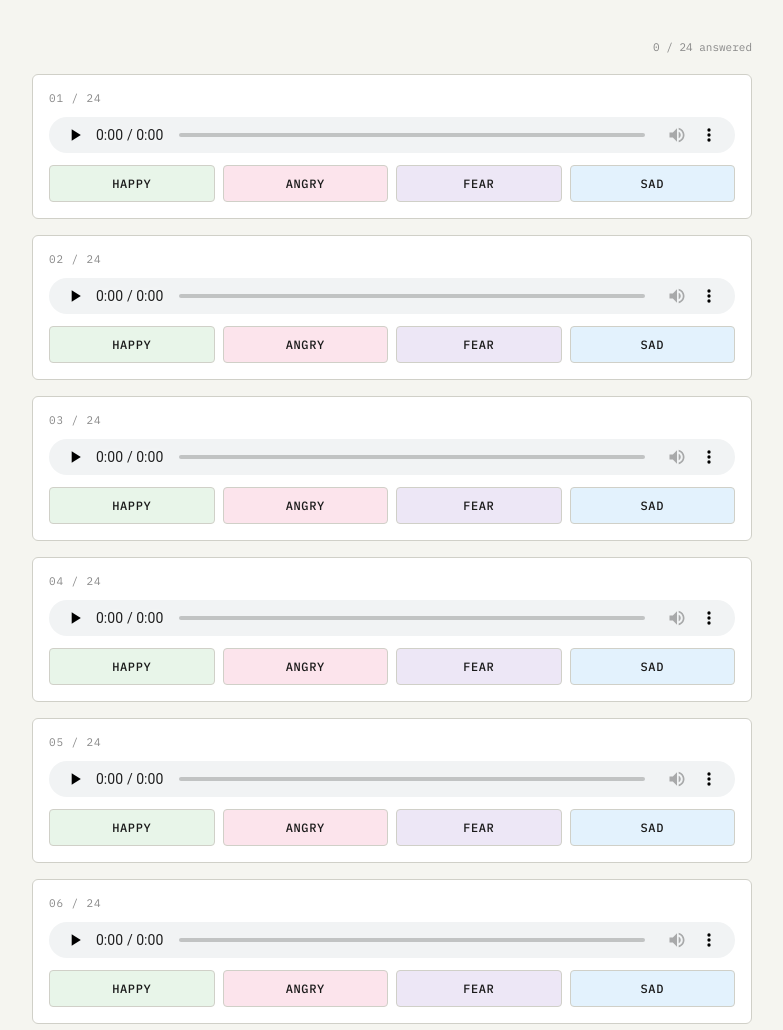
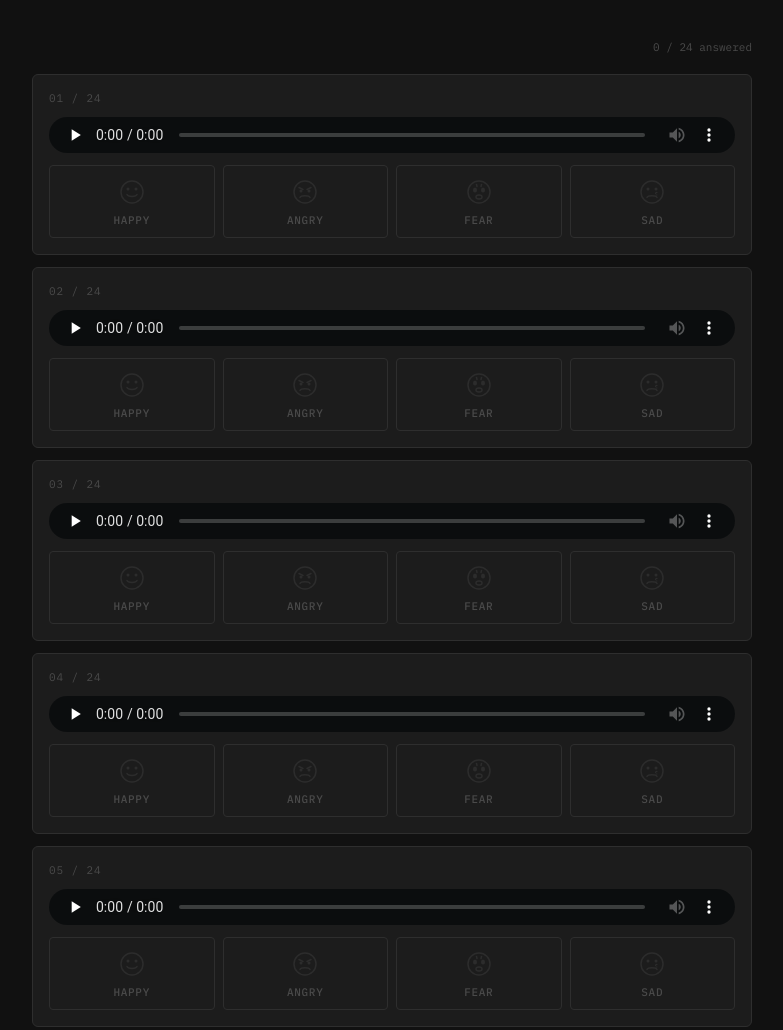
Before and after one commit to MaybeIhor/SER, a plain HTML site: page index.html in a window 1280 px wide. Shown: the top 1030 px of the page, without its empty margins (248-1031 px from the left). Drawn offline with Linux system fonts and the light colour scheme.

Commit message:
Add files via upload

```diff
--- a/index.html
+++ b/index.html
@@ -10,19 +10,14 @@
   *, *::before, *::after { box-sizing: border-box; margin: 0; padding: 0; }
 
   :root {
-    --bg: #f5f5f0;
-    --surface: #ffffff;
-    --border: #d0d0c8;
-    --text: #1a1a1a;
-    --muted: #888;
-    --happy: #e8f5e9;
-    --angry: #fce4ec;
-    --fear: #ede7f6;
-    --sad: #e3f2fd;
-    --happy-sel: #4caf50;
-    --angry-sel: #e91e63;
-    --fear-sel: #7e57c2;
-    --sad-sel: #2196f3;
+    --bg: #111;
+    --surface: #1c1c1c;
+    --border: #2e2e2e;
+    --border-hover: #555;
+    --text: #e8e8e8;
+    --muted: #4a4a4a;
+    --sel-bg: #e8e8e8;
+    --sel-text: #111;
   }
 
   body {
@@ -36,7 +31,7 @@
   .items {
     display: flex;
     flex-direction: column;
-    gap: 16px;
+    gap: 12px;
     max-width: 720px;
     margin: 0 auto;
   }
@@ -62,6 +57,7 @@
     width: 100%;
     height: 36px;
     outline: none;
+    filter: invert(1) hue-rotate(180deg);
   }
 
   .options {
@@ -80,31 +76,43 @@
   }
 
   .option label {
-    display: block;
-    text-align: center;
-    padding: 10px 4px;
+    display: flex;
+    flex-direction: column;
+    align-items: center;
+    justify-content: center;
+    gap: 7px;
+    padding: 12px 4px 10px;
     border: 1px solid var(--border);
     border-radius: 4px;
-    font-size: 12px;
-    letter-spacing: 0.05em;
+    font-size: 11px;
+    letter-spacing: 0.06em;
     cursor: pointer;
-    transition: all 0.15s ease;
+    transition: border-color 0.15s, color 0.15s, background 0.15s;
     user-select: none;
     text-transform: uppercase;
     font-weight: 500;
+    color: var(--muted);
   }
 
-  .option input[value="happy"] + label { background: var(--happy); }
-  .option input[value="angry"] + label { background: var(--angry); }
-  .option input[value="fear"] + label { background: var(--fear); }
-  .option input[value="sad"] + label { background: var(--sad); }
+  .option label svg {
+    display: block;
+    transition: opacity 0.15s;
+    opacity: 0.35;
+  }
 
-  .option input[value="happy"]:checked + label { background: var(--happy-sel); color: #fff; border-color: var(--happy-sel); }
-  .option input[value="angry"]:checked + label { background: var(--angry-sel); color: #fff; border-color: var(--angry-sel); }
-  .option input[value="fear"]:checked + label { background: var(--fear-sel); color: #fff; border-color: var(--fear-sel); }
-  .option input[value="sad"]:checked + label { background: var(--sad-sel); color: #fff; border-color: var(--sad-sel); }
+  .option label:hover { border-color: var(--border-hover); color: var(--text); }
+  .option label:hover svg { opacity: 0.75; }
 
-  .option label:hover { filter: brightness(0.95); transform: translateY(-1px); box-shadow: 0 2px 6px rgba(0,0,0,0.08); }
+  .option input:checked + label {
+    background: var(--sel-bg);
+    border-color: var(--sel-bg);
+    color: var(--sel-text);
+  }
+
+  .option input:checked + label svg {
+    opacity: 1;
+    filter: invert(1);
+  }
 
   .footer {
     max-width: 720px;
@@ -122,15 +130,15 @@
     font-weight: 500;
     padding: 12px 32px;
     background: var(--text);
-    color: #fff;
+    color: var(--bg);
     border: none;
     border-radius: 4px;
     cursor: pointer;
     transition: opacity 0.15s;
   }
 
-  .submit-btn:hover { opacity: 0.8; }
-  .submit-btn:disabled { opacity: 0.4; cursor: not-allowed; }
+  .submit-btn:hover:not(:disabled) { opacity: 0.8; }
+  .submit-btn:disabled { opacity: 0.2; cursor: not-allowed; }
 
   .status { font-size: 11px; color: var(--muted); }
 
@@ -149,7 +157,7 @@
     left: 50%;
     transform: translateX(-50%);
     background: var(--text);
-    color: #fff;
+    color: var(--bg);
     padding: 12px 24px;
     border-radius: 4px;
     font-size: 12px;
@@ -172,6 +180,13 @@
   const APPS_SCRIPT_URL = "https://script.google.com/macros/s/AKfycbw_D8hVt0exe4TOJlEUENuPVp7BODr8FcipV9qO6Zn3MryBbLkK4Rcq1PCpD3vneNtw/exec";
   const BASE_URL = "https://maybeihor.github.io/SER/test/";
   const EMOTIONS = ["happy", "angry", "fear", "sad"];
+
+  const ICONS = {
+    happy: `<svg width="28" height="28" viewBox="0 0 28 28" fill="none" xmlns="http://www.w3.org/2000/svg"><circle cx="14" cy="14" r="11" stroke="currentColor" stroke-width="1.5"/><circle cx="10" cy="11" r="1.5" fill="currentColor"/><circle cx="18" cy="11" r="1.5" fill="currentColor"/><path d="M9 16.5c1 2.5 9 2.5 10 0" stroke="currentColor" stroke-width="1.5" stroke-linecap="round"/></svg>`,
+    angry: `<svg width="28" height="28" viewBox="0 0 28 28" fill="none" xmlns="http://www.w3.org/2000/svg"><circle cx="14" cy="14" r="11" stroke="currentColor" stroke-width="1.5"/><circle cx="10" cy="13" r="1.5" fill="currentColor"/><circle cx="18" cy="13" r="1.5" fill="currentColor"/><path d="M8 9.5l4 2M20 9.5l-4 2" stroke="currentColor" stroke-width="1.5" stroke-linecap="round"/><path d="M9 19.5c1-2.5 9-2.5 10 0" stroke="currentColor" stroke-width="1.5" stroke-linecap="round"/></svg>`,
+    fear: `<svg width="28" height="28" viewBox="0 0 28 28" fill="none" xmlns="http://www.w3.org/2000/svg"><circle cx="14" cy="14" r="11" stroke="currentColor" stroke-width="1.5"/><ellipse cx="10" cy="12" rx="2" ry="2.5" fill="currentColor"/><ellipse cx="18" cy="12" rx="2" ry="2.5" fill="currentColor"/><ellipse cx="14" cy="19" rx="3" ry="2" stroke="currentColor" stroke-width="1.5"/><path d="M12 8.5l-.5-2M16 8.5l.5-2" stroke="currentColor" stroke-width="1.5" stroke-linecap="round"/></svg>`,
+    sad: `<svg width="28" height="28" viewBox="0 0 28 28" fill="none" xmlns="http://www.w3.org/2000/svg"><circle cx="14" cy="14" r="11" stroke="currentColor" stroke-width="1.5"/><circle cx="10" cy="11" r="1.5" fill="currentColor"/><circle cx="18" cy="11" r="1.5" fill="currentColor"/><path d="M9 19.5c1-2.5 9-2.5 10 0" stroke="currentColor" stroke-width="1.5" stroke-linecap="round"/><path d="M17.5 15.5c.3-.8 1-1.2 1.5-1" stroke="currentColor" stroke-width="1.2" stroke-linecap="round"/><circle cx="18.5" cy="17" r="1" fill="currentColor" opacity="0.5"/></svg>`
+  };
 
   async function loadFiles() {
     const res = await fetch("files.json");
@@ -232,7 +247,7 @@
 
         const label = document.createElement("label");
         label.htmlFor = `q_${i}_${emotion}`;
-        label.textContent = emotion;
+        label.innerHTML = ICONS[emotion] + `<span>${emotion}</span>`;
 
         wrapper.appendChild(input);
         wrapper.appendChild(label);
@@ -250,7 +265,6 @@
     submitBtn.addEventListener("click", async () => {
       submitBtn.disabled = true;
       statusEl.textContent = "Saving...";
-
       try {
         await fetch(APPS_SCRIPT_URL, {
           method: "POST",
```
